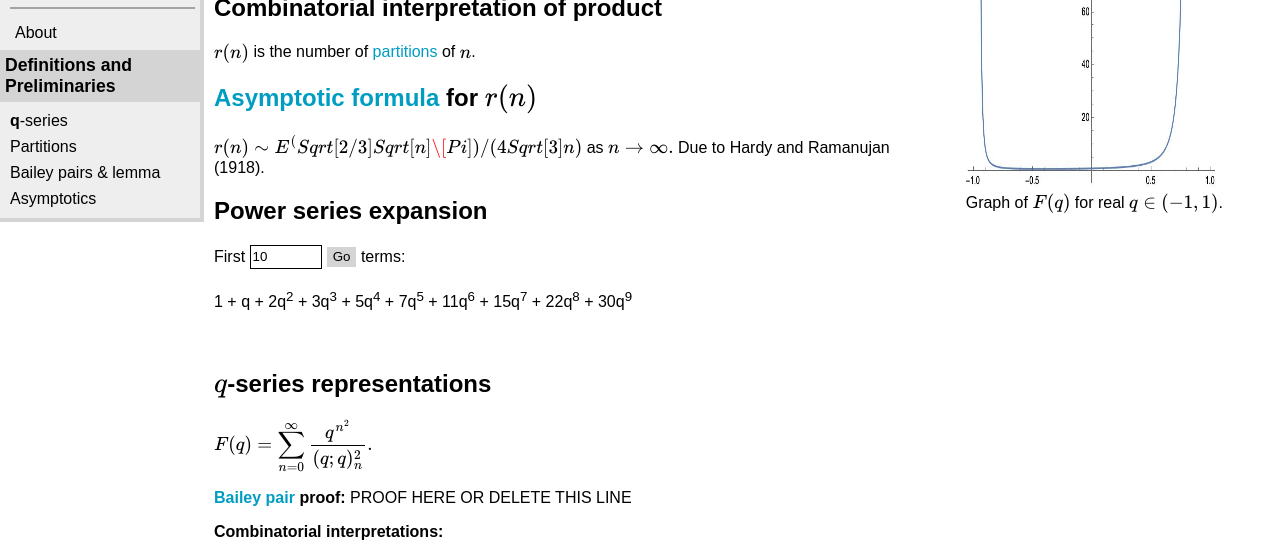
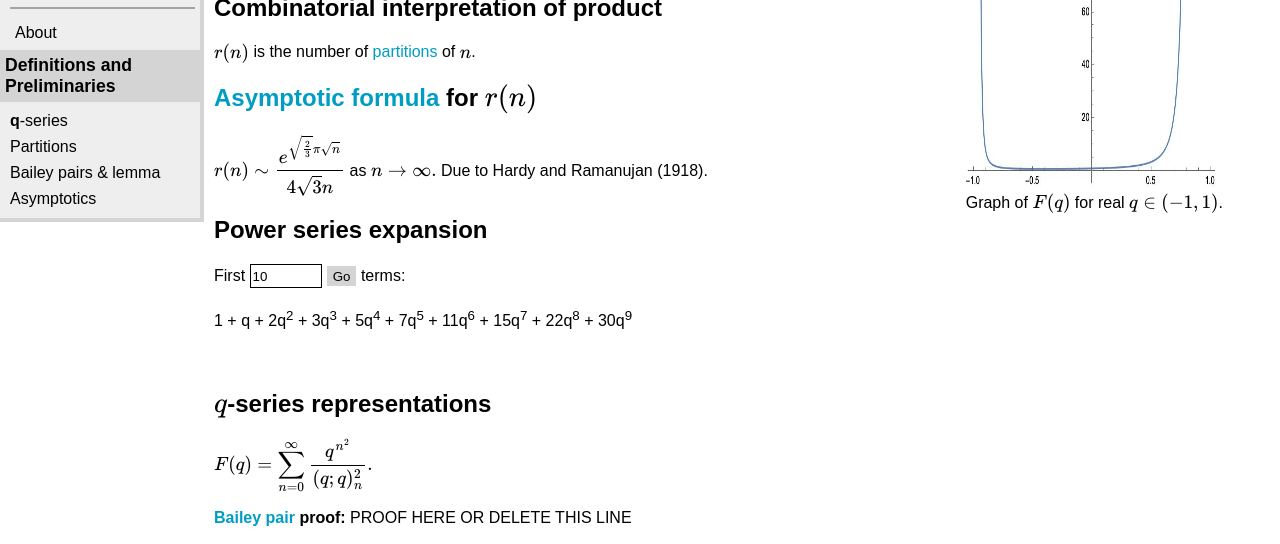
Before and after one commit to rrsdb/rrsdb.github.io, a plain HTML site: page identities/3.462746619455064.html in a window 1280 px wide. Shown: the part 224-768 px from the top of the page. Drawn offline with nearby package versions, Linux system fonts and the light colour scheme.

Commit message:
Update 3.462746619455064.html
corrected LaTeX for asymptotic formula

```diff
--- a/identities/3.462746619455064.html
+++ b/identities/3.462746619455064.html
@@ -38,7 +38,7 @@
           <p>\(r(n)\) is the number of <a href="../partitions.html#integer_partitions">partitions</a>
              of \(n\).</p>
           <h2><a href="../asymptotics.html">Asymptotic formula</a> for \(r(n)\)</h2>
-          <p>\(\displaystyle r(n) \sim E^(Sqrt[2/3] Sqrt[n] \[Pi])/(4 Sqrt[3] n) \) as \( n\to\infty. \)  Due to Hardy and Ramanujan (1918).</p>
+          <p>\(\displaystyle r(n) \sim \frac{e^{\sqrt{\frac{2}{3}} \pi  \sqrt{n}}}{4 \sqrt{3} n} \) as \( n\to\infty. \)  Due to Hardy and Ramanujan (1918).</p>
           <div id="series_expansion_container">
             <h2>Power series expansion</h2>
             <p>First <input id="series_expansion_input_box"
```
